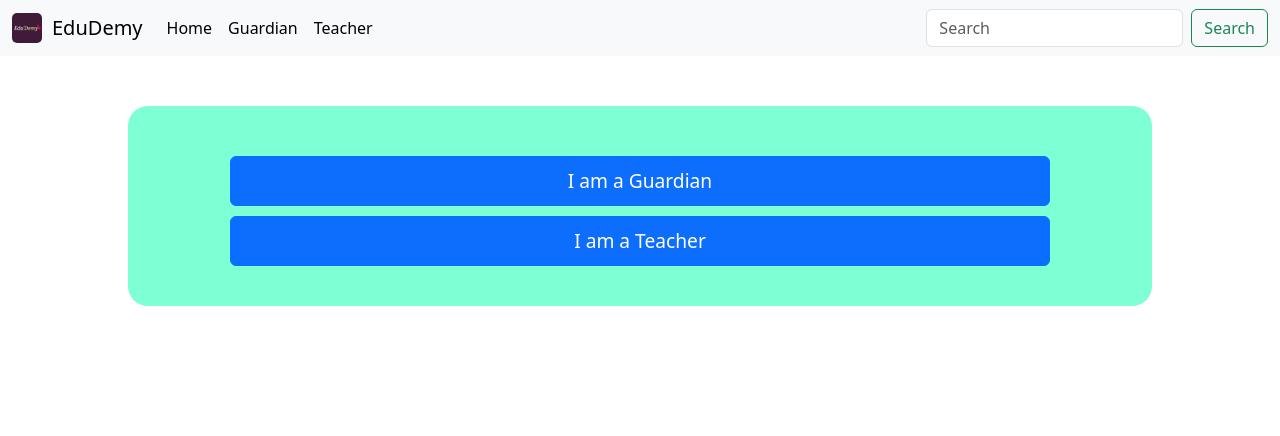
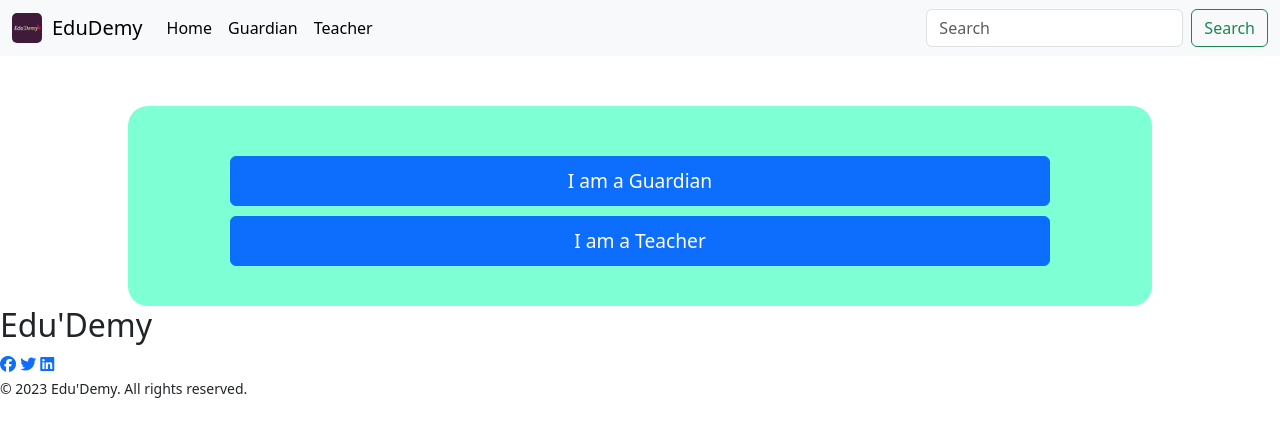
Before and after one commit to MD-SHAJID-HASAN/EduDemy, a plain HTML site: page index.html in a window 1280 px wide. Drawn offline with nearby package versions, Linux system fonts and the light colour scheme.

Commit message:
Update index.html

```diff
--- a/index.html
+++ b/index.html
@@ -1,12 +1,14 @@
 <!DOCTYPE html>
 <html lang="en">
+
 <head>
     <meta charset="UTF-8">
     <meta name="viewport" content="width=device-width, initial-scale=1.0">
     <link href="https://cdn.jsdelivr.net/npm/bootstrap@5.3.2/dist/css/bootstrap.min.css" rel="stylesheet"
         integrity="sha384-T3c6CoIi6uLrA9TneNEoa7RxnatzjcDSCmG1MXxSR1GAsXEV/Dwwykc2MPK8M2HN" crossorigin="anonymous">
-    <link rel="shortcut icon" href="/image/logo.jpg" type="image/x-icon">
-    <title>EduDemy</title>
+        <link rel="shortcut icon" href="/image/logo.jpg" type="image/x-icon">
+        <script src="https://kit.fontawesome.com/fd2eb7d356.js" crossorigin="anonymous"></script>
+    <title>Edu'Demy</title>
     <link rel="stylesheet" href="style.css">
 </head>
 <body>
@@ -46,6 +48,16 @@
     <a class="buttons" href=""><button class="button btn btn-primary">I am a Teacher</button></a>
 </div>
 
+ <div class="footer">
+        <h2>Edu'Demy</h2>
+        <div class="social">
+            <a href="https://www.facebook.com/groups/edudemyacademy/?ref=share&mibextid=NSMWBT"><i class="fa-brands fa-facebook"></i></a>
+            <a href="https://www.twitter.com/"><i class="fa-brands fa-twitter"></i></a>
+            <a href="https://www.linkedin.com/company/edu-demy/"><i class="fa-brands fa-linkedin"></i></a>
+        </div>
+        <small>© 2023 Edu'Demy. All rights reserved.</small>
+    </div>
+
 <script src="https://cdn.jsdelivr.net/npm/@popperjs/core@2.11.8/dist/umd/popper.min.js"
     integrity="sha384-I7E8VVD/ismYTF4hNIPjVp/Zjvgyol6VFvRkX/vR+Vc4jQkC+hVqc2pM8ODewa9r"
     crossorigin="anonymous"></script>
```
